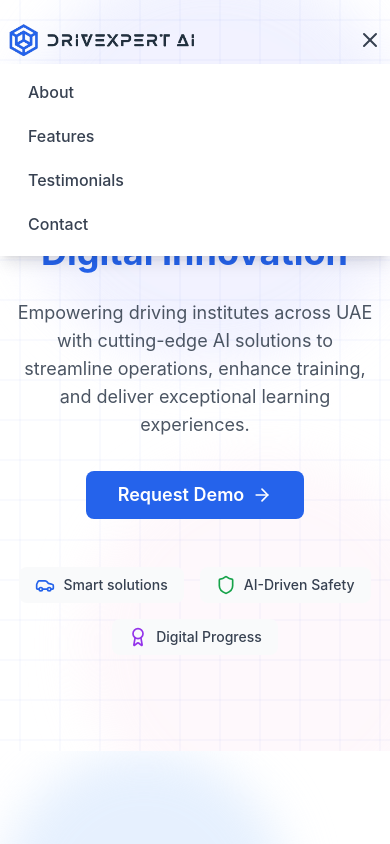
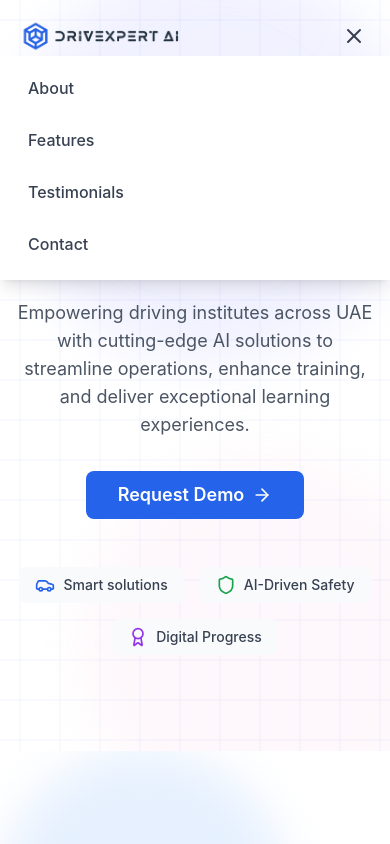
Before and after one commit to Ayman-Shakil192/drivexpert-ai, a React (Vite) app: page / in a window 390 px wide. Both pictures are taken after a click on the button 370 px from the left and 40 px from the top of the page. Shown: the top 844 px of the page. Built offline with nearby package versions, Linux system fonts and the light colour scheme.

Commit message:
update ui and responsive rendering

```diff
--- a/src/components/Footer.jsx
+++ b/src/components/Footer.jsx
@@ -301,7 +301,7 @@ const Footer = () => {
           </Link>
         </div>
 
-        <p className="text-lg mb-6 max-w-4xl">
+        <p className="text-lg mb-6 max-w-5xl">
           Transforming driving education across UAE with cutting-edge AI
           technology. Streamline operations, enhance training, and deliver
           exceptional learning experiences.
--- a/src/components/Navbar.jsx
+++ b/src/components/Navbar.jsx
@@ -43,9 +43,9 @@ const Navbar = () => {
         scrolled ? "bg-white/95 backdrop-blur-lg shadow-lg" : "bg-transparent"
       } ${scrolled ? "py-2" : "py-4"}`}
     >
-      <div className="container mx-auto">
+      <div className="container mx-auto px-4">
         <div className="flex items-center justify-between">
-          {/* Logo */}
+          {/* Logo - Fixed dimensions and object-fit for consistent rendering */}
           <motion.div
             initial={{ opacity: 0, y: -10 }}
             animate={{ opacity: 1, y: 0 }}
@@ -58,7 +58,13 @@ const Navbar = () => {
               duration={500}
               className="cursor-pointer flex items-center space-x-2"
             >
-              <img src={logo} alt="Logo" className="w-30 h-12" />
+              <div className="w-34 h-10 overflow-hidden">
+                <img
+                  src={logo}
+                  alt="Logo"
+                  className="w-full h-full object-contain"
+                />
+              </div>
             </Link>
           </motion.div>
 
@@ -87,9 +93,10 @@ const Navbar = () => {
                         initial={{ opacity: 0, y: 10 }}
                         animate={{ opacity: 1, y: 0 }}
                         exit={{ opacity: 0, y: 10 }}
-                        className="absolute left-0 mt-2 w-48 bg-white rounded-lg shadow-lg overflow-hidden"
+                        className="absolute left-0 mt-2 w-48 bg-white rounded-lg shadow-lg overflow-hidden z-10"
                       >
-                        {item.dropdown.map((dropItem, idx) => (
+                        {item.dropdown &&
+                          item.dropdown.map((dropItem, idx) => (
                             <Link
                               key={idx}
                               to={dropItem.to}
@@ -113,7 +120,6 @@ const Navbar = () => {
                     activeClass="text-blue-600"
                     className="flex items-center space-x-1 px-3 py-2 text-base font-medium rounded-lg cursor-pointer hover:bg-blue-50 transition-colors duration-300 text-gray-700 hover:text-blue-600"
                   >
-                    {item.icon}
                     <span>{item.name}</span>
                   </Link>
                 )}
@@ -138,23 +144,12 @@ const Navbar = () => {
         </div>
       </div>
 
-      {/* Mobile menu */}
+      {/* Mobile menu - With simpler animation for better cross-browser compatibility */}
       {isOpen && (
-        <motion.div
-          initial={{ opacity: 0, height: 0 }}
-          animate={{ opacity: 1, height: "auto" }}
-          exit={{ opacity: 0, height: 0 }}
-          transition={{ duration: 0.3 }}
-          className="lg:hidden bg-white shadow-lg"
-        >
+        <div className="lg:hidden bg-white shadow-lg overflow-hidden">
           <div className="px-4 pt-2 pb-3 space-y-1">
             {navigation.map((item, index) => (
-              <motion.div
-                key={item.name}
-                initial={{ opacity: 0, x: -20 }}
-                animate={{ opacity: 1, x: 0 }}
-                transition={{ duration: 0.3, delay: index * 0.1 }}
-              >
+              <div key={item.name} className="py-1">
                 {item.hasDropdown ? (
                   <div>
                     <button
@@ -168,7 +163,7 @@ const Navbar = () => {
                         }`}
                       />
                     </button>
-                    {dropdownOpen && (
+                    {dropdownOpen && item.dropdown && (
                       <div className="pl-6">
                         {item.dropdown.map((dropItem, idx) => (
                           <Link
@@ -196,14 +191,13 @@ const Navbar = () => {
                     className="flex items-center space-x-2 px-3 py-2 text-base font-medium text-gray-700 rounded-md hover:bg-blue-50 hover:text-blue-600 transition-colors duration-300"
                     onClick={() => setIsOpen(false)}
                   >
-                    {item.icon}
                     <span>{item.name}</span>
                   </Link>
                 )}
-              </motion.div>
+              </div>
             ))}
           </div>
-        </motion.div>
+        </div>
       )}
     </nav>
   );
```
Lines whose indentation alone changed are shown as unchanged.
